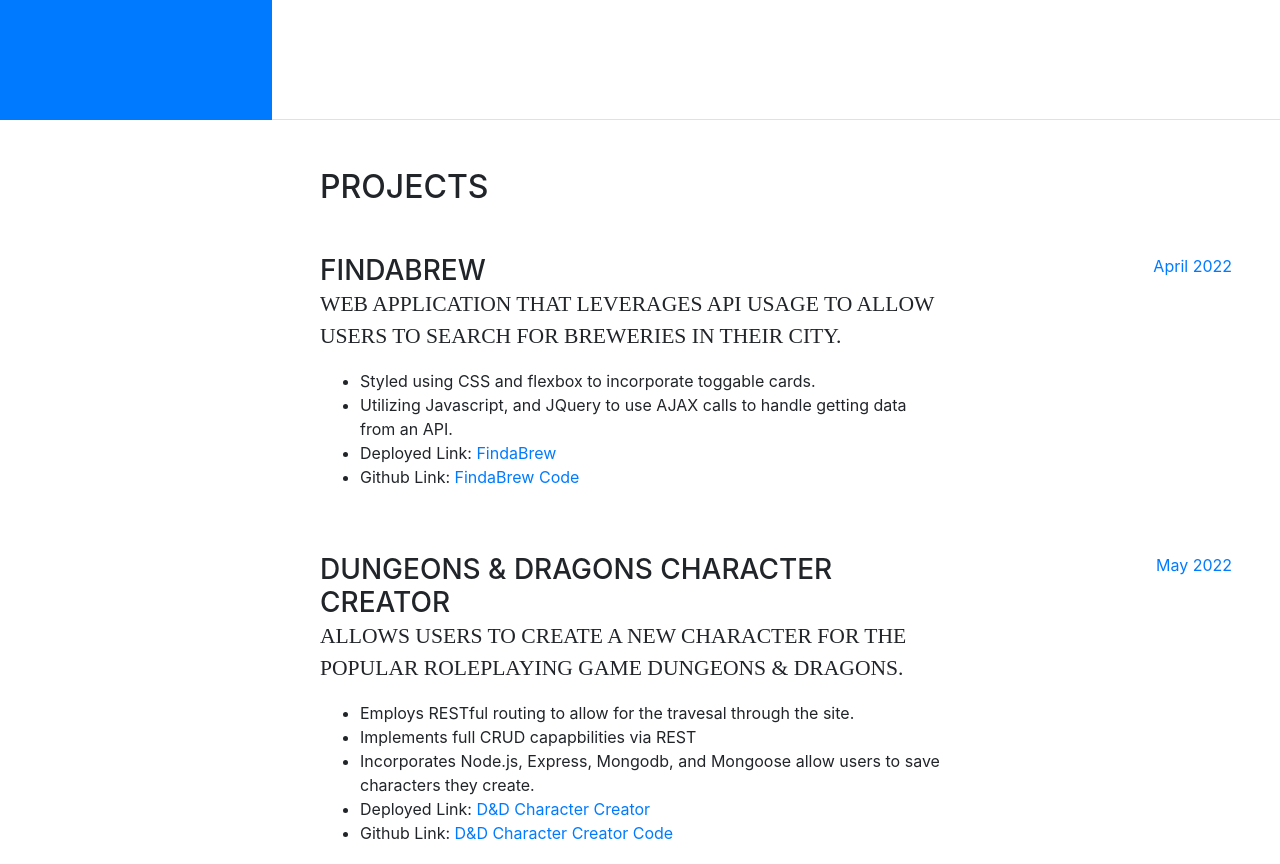
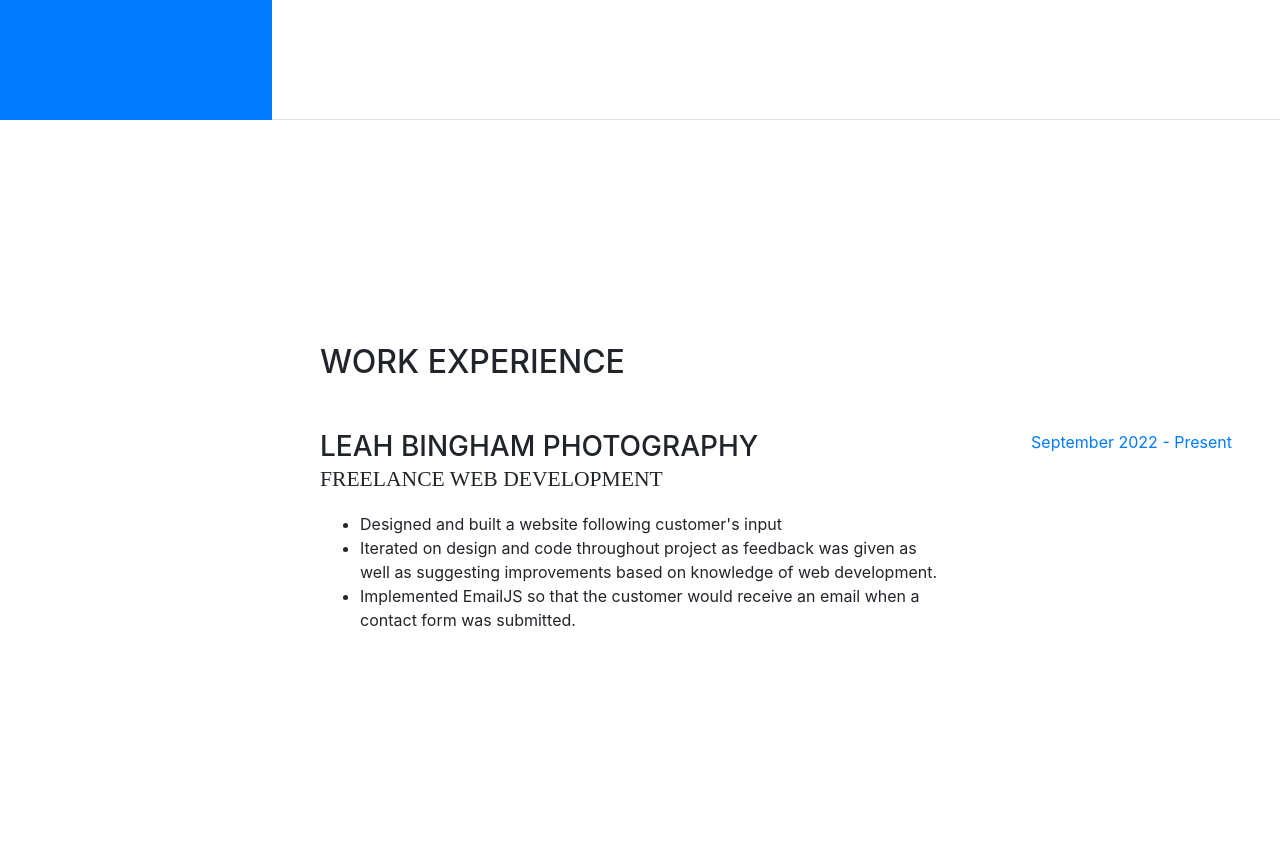
Before and after one commit to ACavalletto/ACavalletto.github.io, a website with bundled scripts: page index.html in a window 1280 px wide. Shown: the part 680-1544 px from the top of the page. Built offline with nearby package versions, Linux system fonts and the light colour scheme; a web font is replaced by a local one.

Commit message:
added work experience section with freelance work

```diff
--- a/index.html
+++ b/index.html
@@ -43,6 +43,9 @@
         <ul class="navbar-nav">
           <li class="nav-item">
             <a class="nav-link js-scroll-trigger" href="#about">About</a>
+          </li>
+          <li class="nav-item">
+            <a class="nav-link js-scroll-trigger" href="#work">Work Experience</a>
           </li>
           <li class="nav-item">
             <a class="nav-link js-scroll-trigger" href="#experience">Projects</a>
@@ -94,6 +97,25 @@
             </li>
           </ul>
         </div>
+      </section>
+
+      <section class="resume-section p-3 p-lg-5 d-flex flex-column" id="work">
+        <div class="my-auto">
+          <h2 class="mb-5">Work Experience</h2>
+          <div class="resume-item d-flex flex-column flex-md-row mb-5">
+            <div class="resume-content mr-auto">
+              <h3 class="mb-0">Leah Bingham Photography</h3>
+              <div class="subheading mb-3">Freelance Web Development</div>
+              <ul>
+                <li>Designed and built a website following customer's input</li>
+                <li>Iterated on design and code throughout project as feedback was given as well as suggesting improvements based on knowledge of web development.</li>
+                <li>Implemented EmailJS so that the customer would receive an email when a contact form was submitted.</li>
+              </ul>
+            </div>
+            <div class="resume-date text-md-right">
+              <span class="text-primary">September 2022 - Present</span>
+            </div>
+          </div>
       </section>
 
       <section class="resume-section p-3 p-lg-5 d-flex flex-column" id="experience">
```
